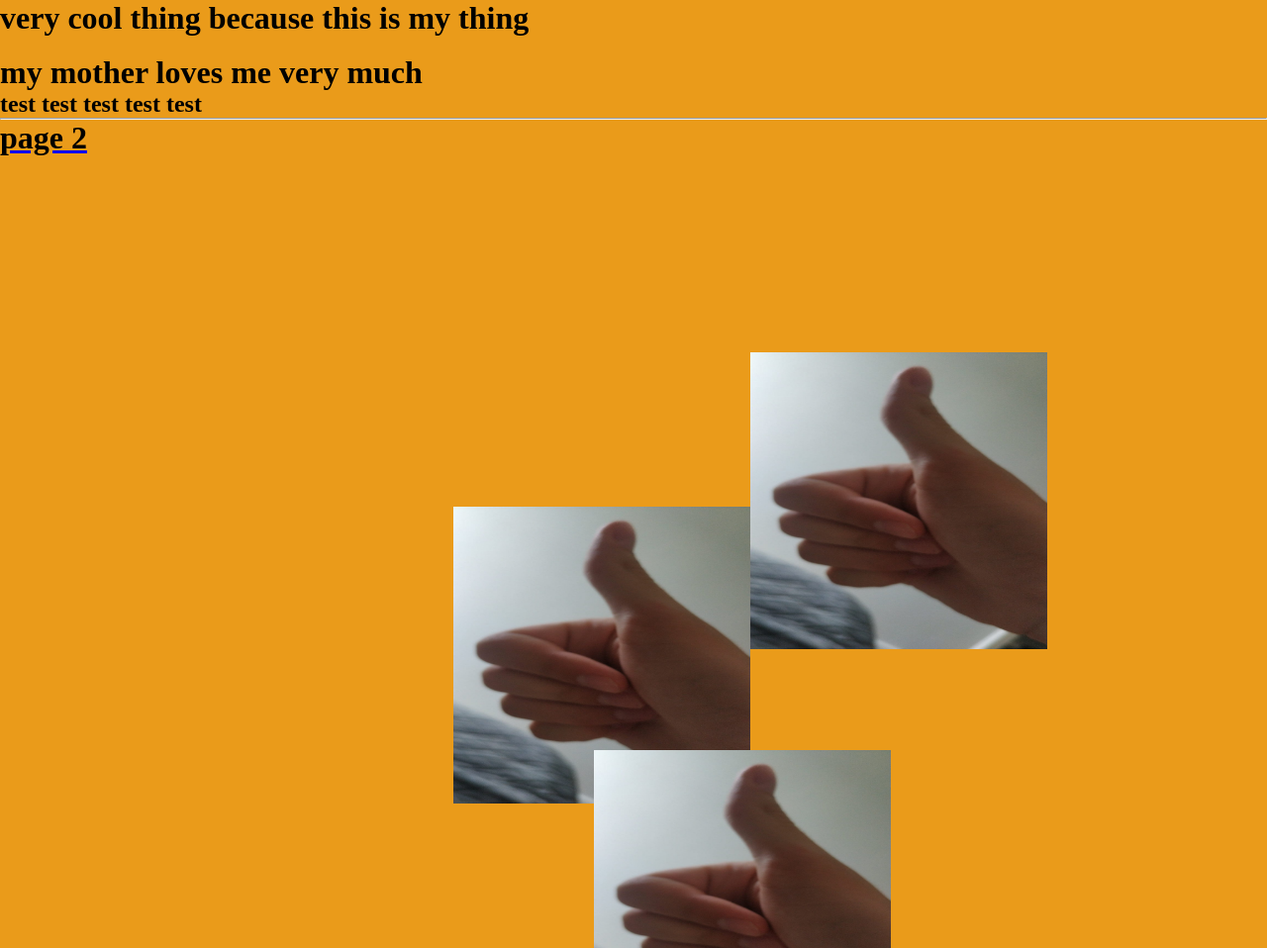
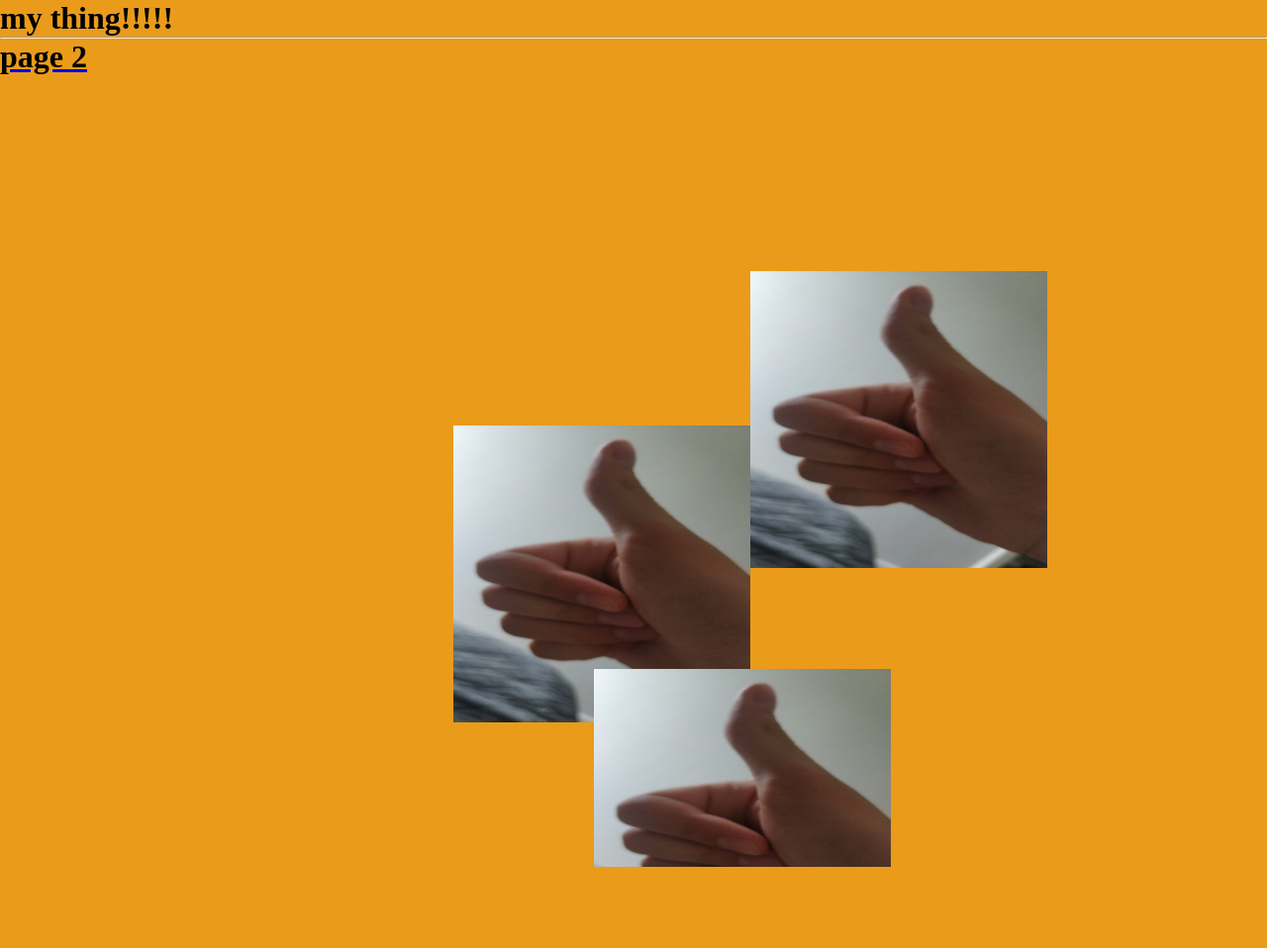
Before and after one commit to Account1994/Hello, a plain HTML site: page index.html in a window 1280 px wide. Shown: the whole page at 99% size. After the commit the page ends 876 px from the top, so only its background shows below. Drawn offline with Linux system fonts and the light colour scheme.

Commit message:
Update index.html

```diff
--- a/index.html
+++ b/index.html
@@ -15,10 +15,8 @@
 
 <body>
     <!--very cool-->
-<h1 id="hdr">very cool thing because this is my thing</h1>
- <br>
- <h1>my mother loves me very much</h1>
- <h2>test test test test test</h2>
+<h1 id="hdr">my thing!!!!!</h1>
+
 <hr>
 <a href="page2.html" target="_self">
 <h1 id="vc">page 2</h1>
```
